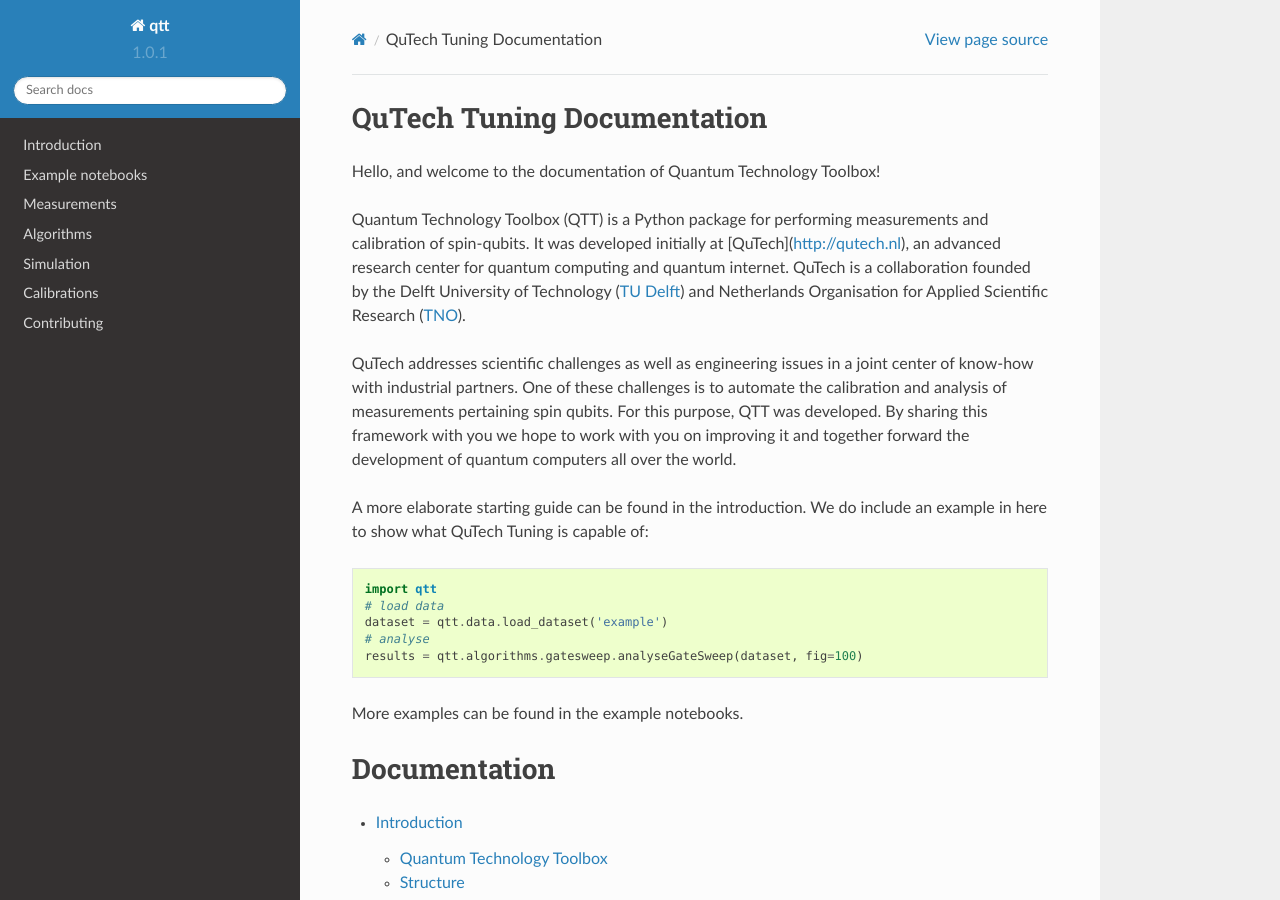
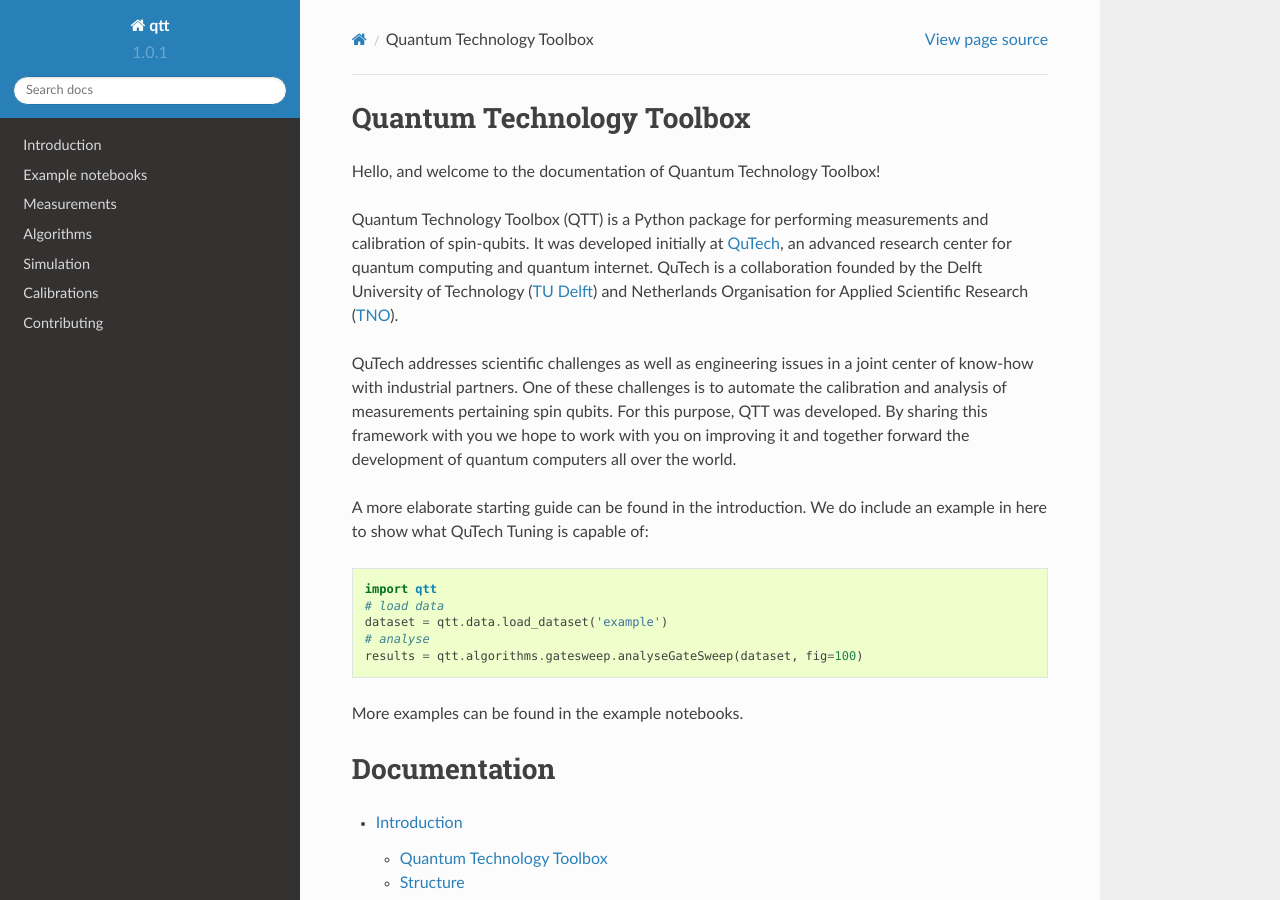
Before and after one commit to QuTech-Delft/qtt, a Sphinx documentation site: the page built from docs/index.rst, in a window 1280 px wide and 900 px high. Built offline with Sphinx 7.4.7 and the Read the Docs theme 2.0.0, drawn with Linux system fonts in a browser that asks for light colours; pages that are not in the unit, such as notebooks, are missing from menus.

Commit message:
fix docs (#412)
* fix version parsing on rtd

* fix naming

* fix hyperlink in docs

```diff
--- a/docs/index.rst
+++ b/docs/index.rst
@@ -3,8 +3,8 @@
    You can adapt this file completely to your liking, but it should at least
    contain the root `toctree` directive.
 
-QuTech Tuning Documentation
-===============================
+Quantum Technology Toolbox
+==========================
 
 
 .. toctree::
@@ -13,10 +13,11 @@
 
 Hello, and welcome to the documentation of Quantum Technology Toolbox!
 
-Quantum Technology Toolbox (QTT) is a Python package for performing measurements and calibration of spin-qubits. It was developed initially at [QuTech](http://qutech.nl),
-an advanced research center for quantum computing and quantum internet. QuTech is a collaboration founded by the Delft University of Technology (`TU Delft <https://www.tudelft.nl/en>`_) and Netherlands Organisation for Applied Scientiﬁc Research (`TNO <https://www.tno.nl/en>`_).
+Quantum Technology Toolbox (QTT) is a Python package for performing measurements and calibration of spin-qubits. It was developed initially at `QuTech <http://qutech.nl>`_,
+an advanced research center for quantum computing and quantum internet. QuTech is a collaboration founded by the Delft University of Technology (`TU Delft <https://www.tudelft.nl/en>`_) and Netherlands Organisation for Applied Scientific Research (`TNO <https://www.tno.nl/en>`_).
 
-QuTech addresses scientific challenges as well as engineering issues in a joint center of know-how with industrial partners. One of these challenges is to automate the calibration and analysis of measurements pertaining spin qubits. For this purpose, QTT was developed. By sharing this framework with you we hope to work with you on improving it and together forward the development of quantum computers all over the world.
+QuTech addresses scientific challenges as well as engineering issues in a joint center of know-how with industrial partners. One of these challenges is to automate the calibration and analysis of measurements pertaining spin qubits.
+For this purpose, QTT was developed. By sharing this framework with you we hope to work with you on improving it and together forward the development of quantum computers all over the world.
 
 A more elaborate starting guide can be found in the introduction. We do include an example in here to show what QuTech Tuning is capable of:
 
```
